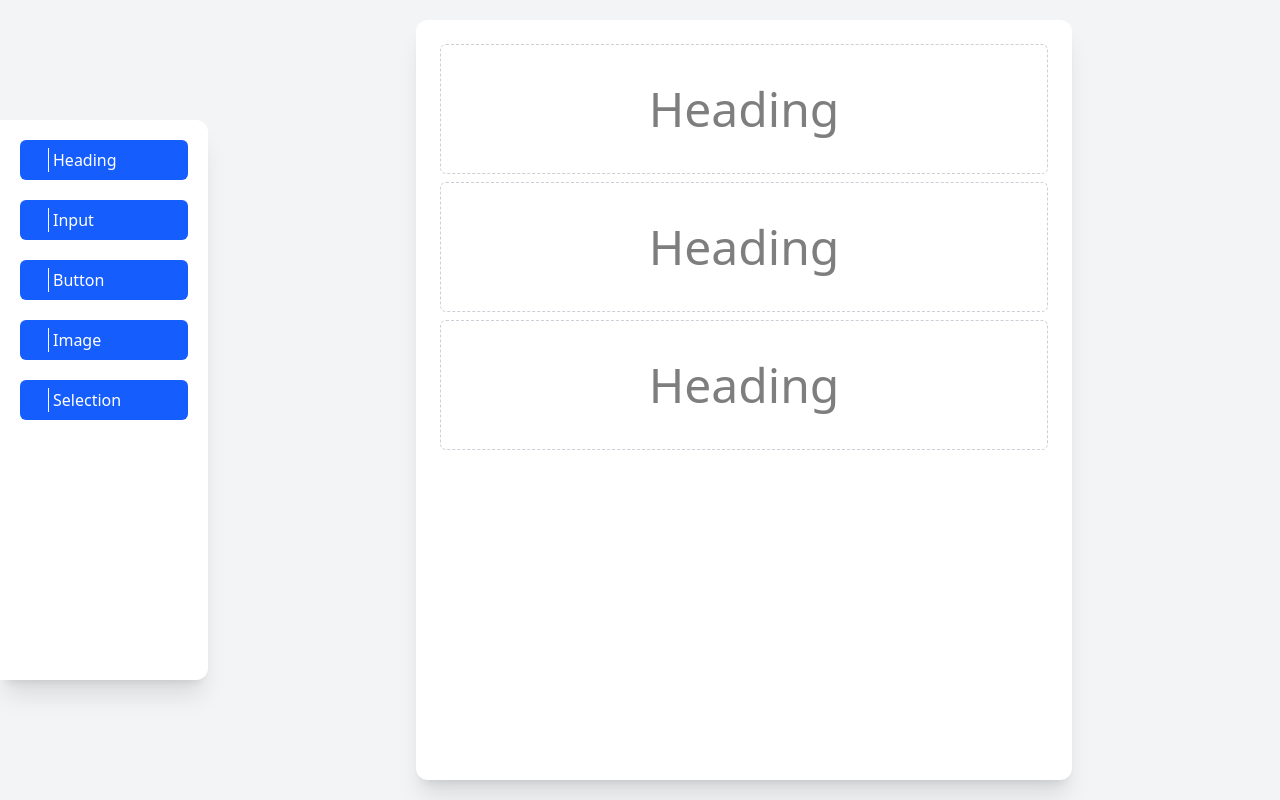
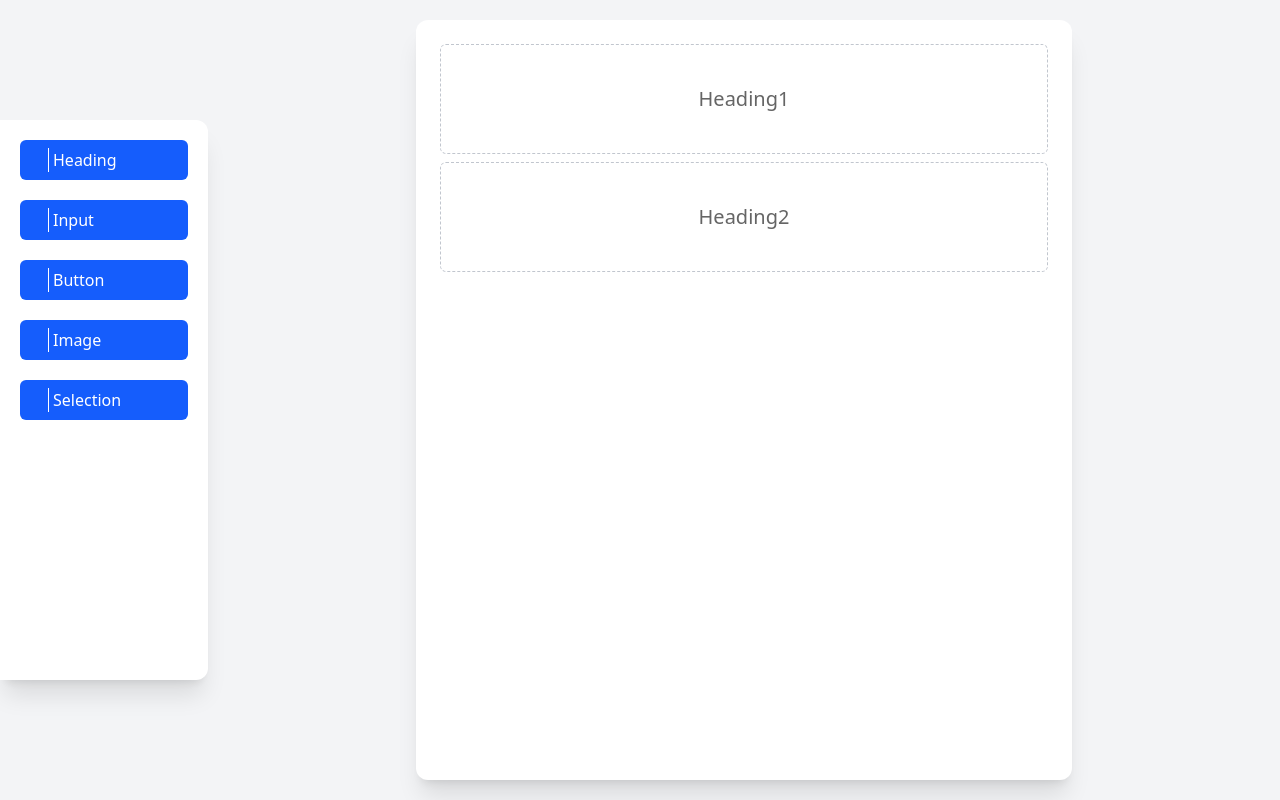
Before and after one commit to JungCode/Drag-Drop-Enosta, a React (Vite) app: page / in a window 1280 px wide. Built offline with nearby package versions, Linux system fonts and the light colour scheme; some icons are missing.

Commit message:
feat(Drag&Drop-FormBuilder-Page): add drop element into formbuilder feature

```diff
--- a/src/components/EditableElement.tsx
+++ b/src/components/EditableElement.tsx
@@ -1,7 +1,43 @@
-const EditableElement = () => {
+import { useSortable } from "@dnd-kit/sortable";
+import { CSS } from "@dnd-kit/utilities";
+import { Icon } from "@iconify/react/dist/iconify.js";
+
+interface Props {
+  id: string | null;
+  isOverLay?: boolean;
+  isItemFromSidebar?: boolean;
+  isSideBarItem?: boolean;
+}
+const EditableElement = ({
+  id,
+  isOverLay = false,
+  isSideBarItem = false,
+}: Props) => {
+  const {
+    attributes,
+    listeners,
+    setNodeRef,
+    transform,
+    transition,
+    isDragging,
+  } = useSortable({ id: id as string });
+
+  const style = {
+    transform: CSS.Transform.toString(transform),
+    transition,
+    opacity: isDragging && !isOverLay ? "0.2" : undefined,
+    width: isSideBarItem ? "fit-content" : undefined,
+  };
+
   return (
-    <li className="opacity-50 p-10 rounded-md text-5xl text-center transition border border-dashed border-gray-400 hover:border-black hover:opacity-100 cursor-pointer">
-      Heading
+    <li
+      ref={setNodeRef}
+      style={style}
+      {...attributes}
+      {...listeners}
+      className="opacity-60 p-10 rounded-md text-xl text-center border border-dashed border-gray-400 hover:border-black hover:opacity-100 cursor-pointer bg-white"
+    >
+      {isSideBarItem ? <Icon icon="fluent:drag-24-filled" /> : id}
     </li>
   );
 };
--- /dev/null
+++ b/src/components/EditableElementOverlay.tsx
@@ -0,0 +1,9 @@
+const EditableElementOverlay = () => {
+  return (
+    <li className=" opacity-60 p-10 rounded-md text-5xl text-center border border-dashed border-gray-400 hover:border-black hover:opacity-100 cursor-pointer bg-white">
+      Heading
+    </li>
+  );
+};
+
+export default EditableElementOverlay;
--- a/src/components/EditableElementsList.tsx
+++ b/src/components/EditableElementsList.tsx
@@ -1,20 +1,39 @@
 import { useDroppable } from "@dnd-kit/core";
-import EditableElement from "./EditableElement";
+import SortableElementsList from "./SortableElementsList";
 
-const EditableElementsList = () => {
-  const { isOver, setNodeRef } = useDroppable({
+interface Props {
+  idList: string[];
+  OverFormBuilderElementId: string | null;
+  activeIdElement: string | null;
+}
+
+const EditableElementsList = ({
+  idList,
+  OverFormBuilderElementId,
+  activeIdElement,
+}: Props) => {
+  const { setNodeRef } = useDroppable({
     id: "droppable",
   });
+
+  const isActivedItemFromOutSide =
+    activeIdElement && !idList.includes(activeIdElement);
+  if (isActivedItemFromOutSide && OverFormBuilderElementId !== null) {
+    idList = [...idList, activeIdElement as string];
+  }
+
   return (
     <div className="ml-52 px-52 min-h-screen h-full py-5">
       <ul
-        style={{ backgroundColor: isOver ? "red" : undefined }}
         ref={setNodeRef}
-        className="bg-white h-full p-6 shadow-xl rounded-xl flex flex-col gap-2"
+        className="bg-white h-full p-6 shadow-xl rounded-xl "
       >
-        <EditableElement />
-        <EditableElement />
-        <EditableElement />
+        <SortableElementsList
+          items={idList}
+          isSideBarItem={!!isActivedItemFromOutSide}
+          OverFormBuilderElementId={OverFormBuilderElementId}
+          activeIdElement={activeIdElement}
+        />
       </ul>
     </div>
   );
--- a/src/components/SideBar.tsx
+++ b/src/components/SideBar.tsx
@@ -1,14 +1,17 @@
 import TypeElement from "./TypeElement";
 
-const SideBar = () => {
+interface Props{
+  isOverFormBuilder: boolean;
+}
+const SideBar = ({isOverFormBuilder}: Props) => {
   return (
     <aside className="h-screen flex flex-col items-center justify-center w-52 fixed">
       <ul className="bg-white p-5 flex flex-col gap-5 w-full h-7/10 rounded-r-xl shadow-xl">
-        <TypeElement icon="fa-solid:heading" name="Heading" />
-        <TypeElement icon="radix-icons:input" name="Input" />
-        <TypeElement icon="radix-icons:button" name="Button" />
-        <TypeElement icon="cuida:image-outline" name="Image" />
-        <TypeElement icon="lsicon:list-outline" name="Selection" />
+        <TypeElement isOverFormBuilder={isOverFormBuilder} icon="fa-solid:heading" name="Heading" />
+        <TypeElement isOverFormBuilder={isOverFormBuilder} icon="radix-icons:input" name="Input" />
+        <TypeElement isOverFormBuilder={isOverFormBuilder} icon="radix-icons:button" name="Button" />
+        <TypeElement isOverFormBuilder={isOverFormBuilder} icon="cuida:image-outline" name="Image" />
+        <TypeElement isOverFormBuilder={isOverFormBuilder} icon="lsicon:list-outline" name="Selection" />
       </ul>
     </aside>
   );
--- /dev/null
+++ b/src/components/SortableElementsList.tsx
@@ -0,0 +1,42 @@
+import EditableElement from "./EditableElement";
+import { SortableContext } from "@dnd-kit/sortable";
+import { DragOverlay } from "@dnd-kit/core";
+
+interface Props {
+  items: string[];
+  isSideBarItem: boolean;
+  OverFormBuilderElementId: string | null;
+  activeIdElement: string | null;
+}
+
+const SortableElementsList = ({
+  items,
+  isSideBarItem,
+  OverFormBuilderElementId,
+  activeIdElement,
+}: Props) => {
+  console.log(isSideBarItem);
+  return (
+    <div className="flex flex-col gap-2">
+      <SortableContext items={items as string[]}>
+        {items.map((id) => (
+          <EditableElement key={id} id={id as string}></EditableElement>
+        ))}
+        <DragOverlay>
+          {!isSideBarItem || OverFormBuilderElementId ? (
+            <EditableElement
+              isItemFromSidebar={
+                !items.includes(OverFormBuilderElementId as string)
+              }
+              isOverLay={true}
+              isSideBarItem={isSideBarItem}
+              id={activeIdElement}
+            />
+          ) : null}
+        </DragOverlay>
+      </SortableContext>
+    </div>
+  );
+};
+
+export default SortableElementsList;
--- a/src/components/TypeElement.tsx
+++ b/src/components/TypeElement.tsx
@@ -11,15 +11,16 @@ type TypeElement = {
 interface Props {
   icon: string;
   name: string;
+  isOverFormBuilder: boolean;
 }
 
-const TypeElement = ({ icon, name }: Props) => {
+const TypeElement = ({ icon, name, isOverFormBuilder }: Props) => {
   const ownType: TypeElement = useMemo(
     () => ({
       id: name + Date.now().toString(),
       type: name.toLowerCase() as TypeElement["type"],
     }),
-    []
+    [isOverFormBuilder]
   );
 
   const { attributes, listeners, setNodeRef, transform, over } = useDraggable({
--- a/src/pages/FormBuilderPage.tsx
+++ b/src/pages/FormBuilderPage.tsx
@@ -1,20 +1,95 @@
-import { DndContext } from "@dnd-kit/core";
+import {
+  DndContext,
+  type DragEndEvent,
+  type DragMoveEvent,
+  type DragStartEvent,
+} from "@dnd-kit/core";
 import EditableElementsList from "../components/EditableElementsList";
 import SideBar from "../components/SideBar";
+import { useState } from "react";
+import { arrayMove } from "@dnd-kit/sortable";
 
 const FormBuilderPage = () => {
+  // Initiate 2 example elements id
+  const [editableElementsId, setEditableElementsId] = useState([
+    "Heading1",
+    "Heading2",
+  ]);
+  const [activeIdElement, setActiveIdElement] = useState<string | null>(null);
+  // The state that tracks if an element is going through form builder
+  const [OverFormBuilderElementId, setOverFormBuilderElementId] = useState<
+    string | null
+  >(null);
+
+  // ------ UI animation Functions ------
+
+  function handleDragEnd(event: DragEndEvent) {
+    const { active, over } = event;
+
+    setOverFormBuilderElementId(null);
+
+    // Check if a element did not change its position then do nothing
+    if (!over || active.id === over.id) {
+      const currIndex = editableElementsId.indexOf(active.id as string);
+
+      // Special case (creating element): Check if the current array does not include the actived element,
+      // that means the user want to create a new element at the last of the array
+      // therefore the (active.id === over.id) -> (true) is happended
+      if (currIndex === -1 && OverFormBuilderElementId !== null) {
+        setEditableElementsId([...editableElementsId, active.id as string]);
+      }
+      return;
+    }
+
+    const oldIndex = editableElementsId.indexOf(active.id as string);
+    const newIndex = editableElementsId.indexOf(over.id as string);
+    let movedArray: string[];
+
+    // Special case (creating element): Check if the current array does not contain
+    // the actived element that means the user wants to create a element at "newIndex"
+    if (oldIndex === -1 && typeof active.id === "string") {
+      movedArray = [
+        ...editableElementsId.slice(0, newIndex),
+        active.id,
+        ...editableElementsId.slice(newIndex),
+      ];
+
+      // Else just swap 2 elements
+    } else {
+      movedArray = arrayMove(editableElementsId, oldIndex, newIndex);
+    }
+
+    setEditableElementsId(movedArray);
+  }
+
+  function handleOnDragStart(event: DragStartEvent) {
+    setActiveIdElement(event.active.id as string);
+  }
+
+  function handleOnDragMove(event: DragMoveEvent) {
+    const { over, active } = event;
+
+    if (over !== null) {
+      setOverFormBuilderElementId(active.id as string);
+    } else {
+      setOverFormBuilderElementId(null);
+    }
+  }
+  // ------ End of UI animation Functions ------
+
   return (
     <div className="bg-gray-100 h-screen">
       <DndContext
-        onDragStart={(event) => {
-          console.log("Drag start:", event.active);
-        }}
-        onDragEnd={() => {
-          console.log("Drag end");
-        }}
+        onDragStart={handleOnDragStart}
+        onDragEnd={handleDragEnd}
+        onDragMove={handleOnDragMove}
       >
-        <SideBar />
-        <EditableElementsList />
+        <SideBar isOverFormBuilder={OverFormBuilderElementId !== null} />
+        <EditableElementsList
+          idList={editableElementsId}
+          activeIdElement={activeIdElement}
+          OverFormBuilderElementId={OverFormBuilderElementId}
+        />
       </DndContext>
     </div>
   );
--- /dev/null
+++ b/src/types/types.tsx
@@ -0,0 +1,4 @@
+export type EditableElementType = {
+  id: string;
+  type: "heading" | "input" | "button" | "select" | "image";
+};
```
